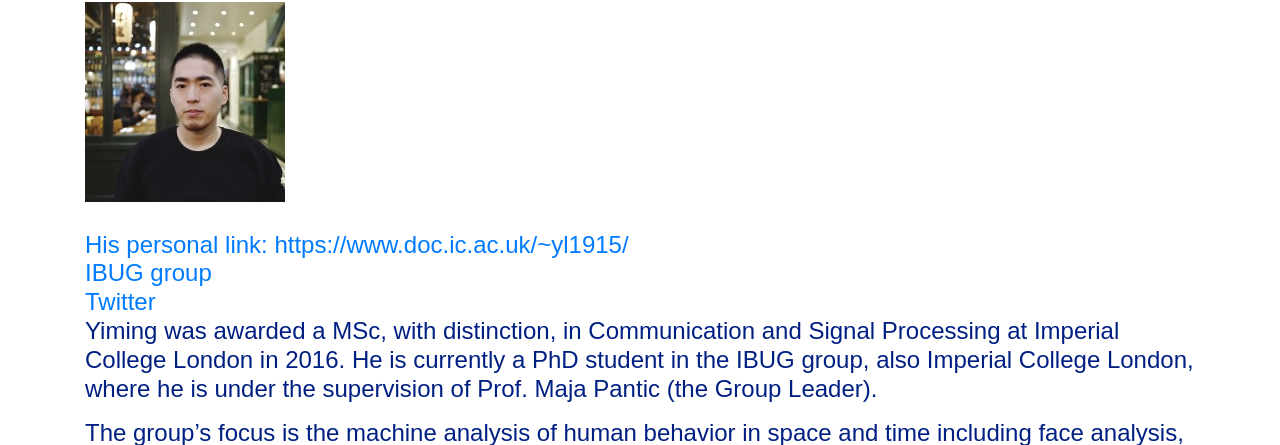
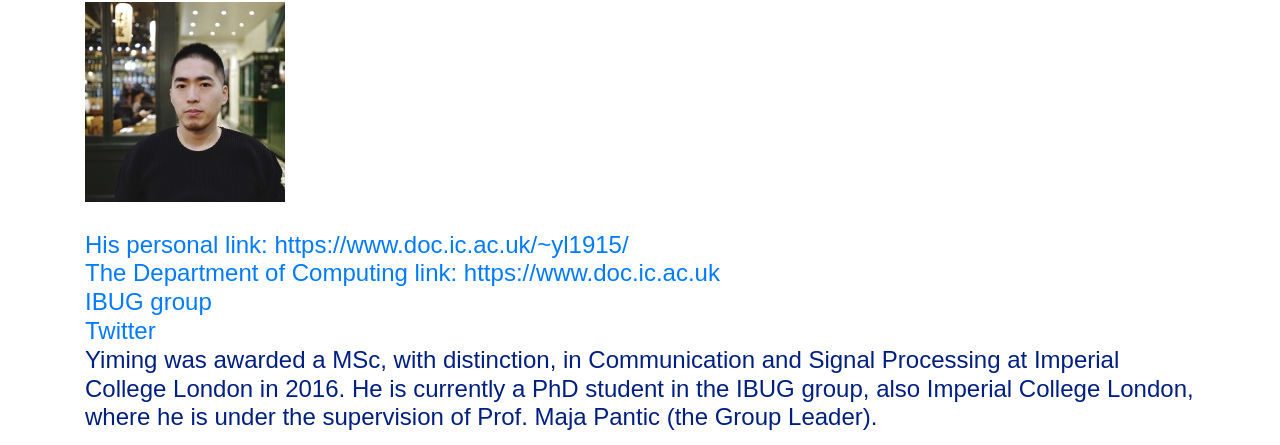
Before and after one commit to OerllydSaethwr/pptwebsite, a website: page profile.html in a window 1280 px wide. Shown: the part 563-1008 px from the top of the page. Drawn offline with Linux system fonts and the light colour scheme.

Commit message:
Added doc link

```diff
--- a/profile.html
+++ b/profile.html
@@ -56,6 +56,8 @@
           <br>
           <a href="https://www.doc.ic.ac.uk/~yl1915/">His personal link: https://www.doc.ic.ac.uk/~yl1915/</a>
               <br>
+          <a href="https://www.doc.ic.ac.uk">The Department of Computing link: https://www.doc.ic.ac.uk</a>
+              <br>
           <a href="https://ibug.doc.ic.ac.uk/">IBUG group</a>
               <br>
           <a href="https://twitter.com/yiming_lin__">Twitter</a>
@@ -102,7 +104,6 @@
       </div>
     </div>
 
-
   </body>
 
 </html>
```
